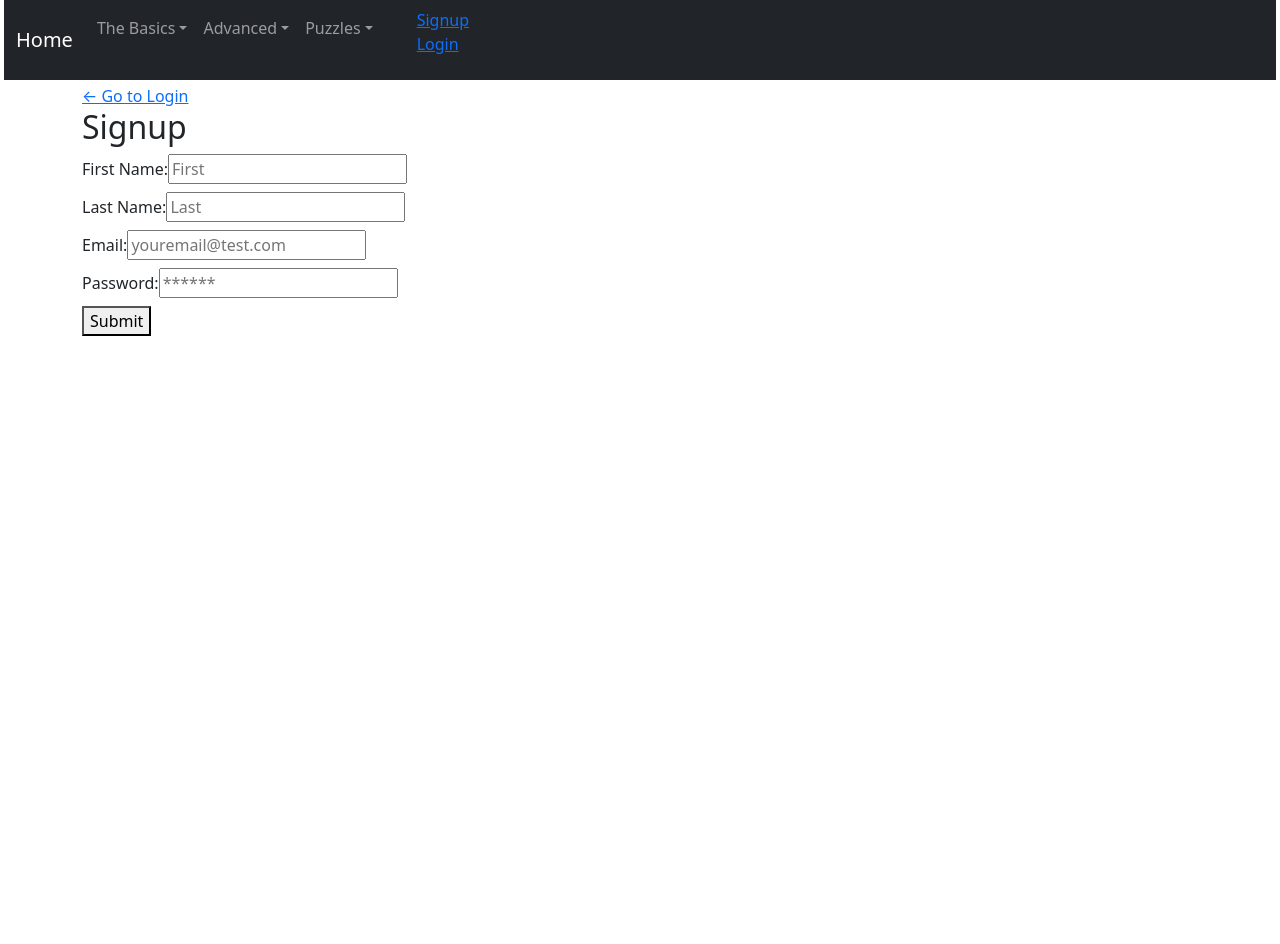
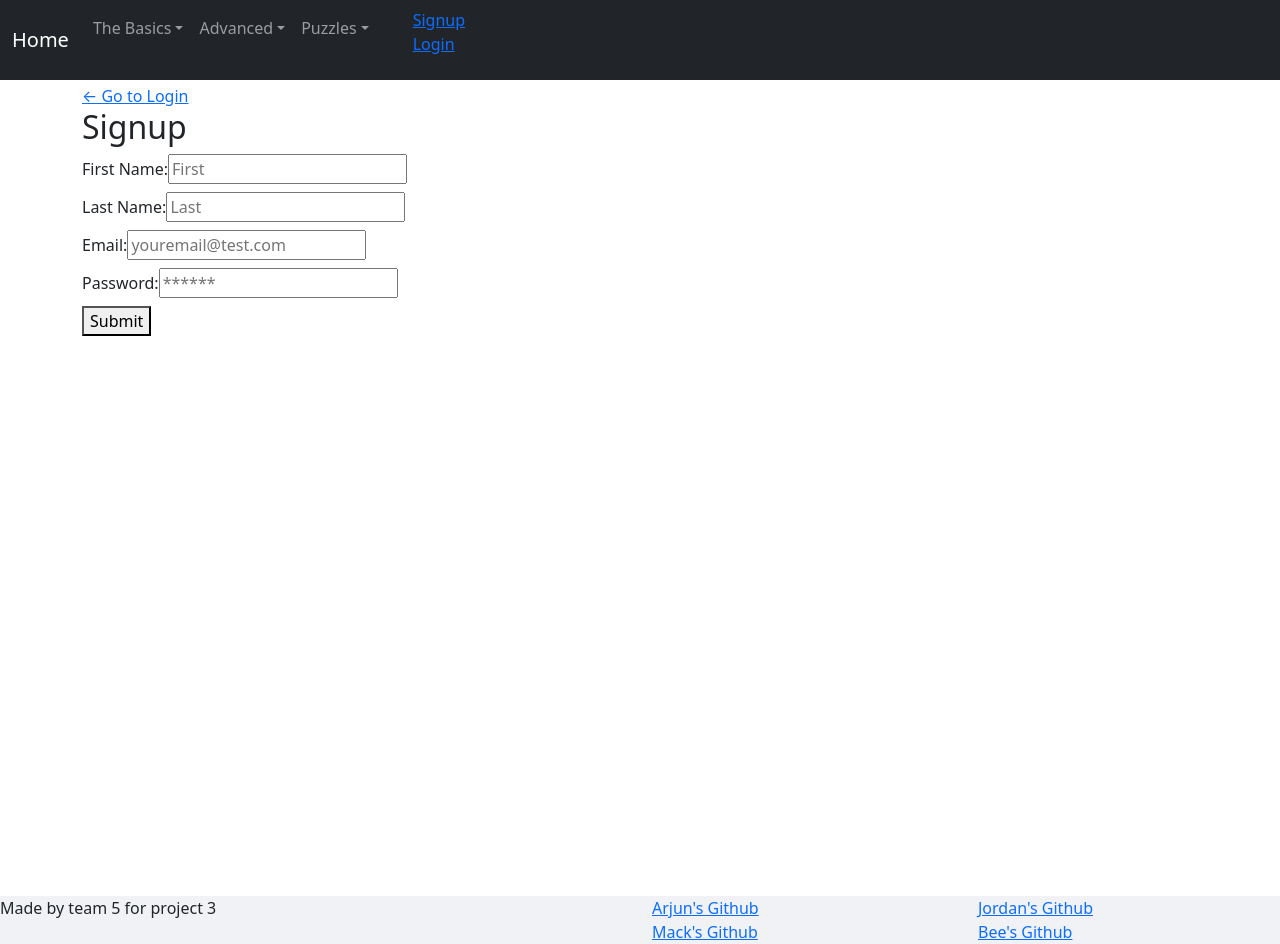
Before and after one commit to MadeOfBees/chess-tutorials, a React (Create React App) app in the folder client/: page /signup in a window 1280 px wide. Before the commit the page ends 800 px from the top, so only its background shows below. Built offline with nearby package versions, Linux system fonts and the light colour scheme.

Commit message:
added footer

```diff
--- a/client/src/App.css
+++ b/client/src/App.css
@@ -11,3 +11,21 @@
     height: 15rem;
     width: 12rem;
 }
+
+.alex{
+    display: flex;
+    flex-flow: column nowrap;
+    min-height: 56rem;
+  }
+
+.geddy{
+    position:absolute;
+    left:0;
+    bottom:0;
+    right:0;
+}
+
+.neil{
+    background-color: rgba(202, 204, 216, 0.26);
+    overflow-x: hidden;
+}
--- a/client/src/App.js
+++ b/client/src/App.js
@@ -11,7 +11,9 @@ import "bootstrap/dist/css/bootstrap.css";
 import Home from './pages/Home';
 import Login from './pages/Login';
 import Signup from './pages/Signup';
-import Nav from './components/Navbar';
+import Navi from './components/Navbar';
+import Footer from './components/Footer';
+
 
 const httpLink = createHttpLink({
   uri: '/graphql',
@@ -36,8 +38,9 @@ function App() {
   return (
     <ApolloProvider client={client}>
       <Router>
+        <main className="alex">
+        <Navi />
         <div>
-            <Nav />
           <Routes>
             <Route
               path="/"
@@ -53,6 +56,8 @@ function App() {
             />
           </Routes>
         </div>
+        </main>
+        <Footer className="geddy" />
       </Router>
     </ApolloProvider>
   );
--- /dev/null
+++ b/client/src/components/Footer.js
@@ -0,0 +1,24 @@
+import Row from 'react-bootstrap/Row';
+import Col from 'react-bootstrap/Col';
+
+function footer() {
+    return (
+        <footer className='neil'>
+            <Row>
+                <Col><p>Made by team 5 for project 3</p></Col>
+                <Col>
+                    <Row>
+                    <Col><a href="https://github.com/Arjunk-g">Arjun's Github</a></Col>
+                        <Col><a href="https://github.com/FinallyExonerated">Jordan's Github</a></Col>
+                    </Row>
+                    <Row>
+                        <Col><a href="https://github.com/sensational11">Mack's Github</a></Col>
+                        <Col><a href="https://github.com/MadeOfBees">Bee's Github</a></Col>
+                    </Row>
+                </Col>
+            </Row>
+        </footer>
+    );
+}
+
+export default footer;
--- a/client/src/components/Navbar.js
+++ b/client/src/components/Navbar.js
@@ -7,7 +7,7 @@ import Nav from 'react-bootstrap/Nav';
 import Navbar from 'react-bootstrap/Navbar';
 import NavDropdown from 'react-bootstrap/NavDropdown';
 
-function appNav() {
+function AppNav() {
     function showLoggin() {
         if (Auth.loggedIn()) {
             return (
@@ -34,7 +34,7 @@ function appNav() {
         }
     }
     return (
-        <header className="flex-row px-1">
+        <header className="flex-row">
             <nav>
                 <Navbar variant="dark" bg="dark" expand="lg">
                     <Container fluid>
@@ -170,4 +170,4 @@ function appNav() {
     );
 }
 
-export default appNav;
+export default AppNav;
```
Lines whose indentation alone changed are shown as unchanged.
